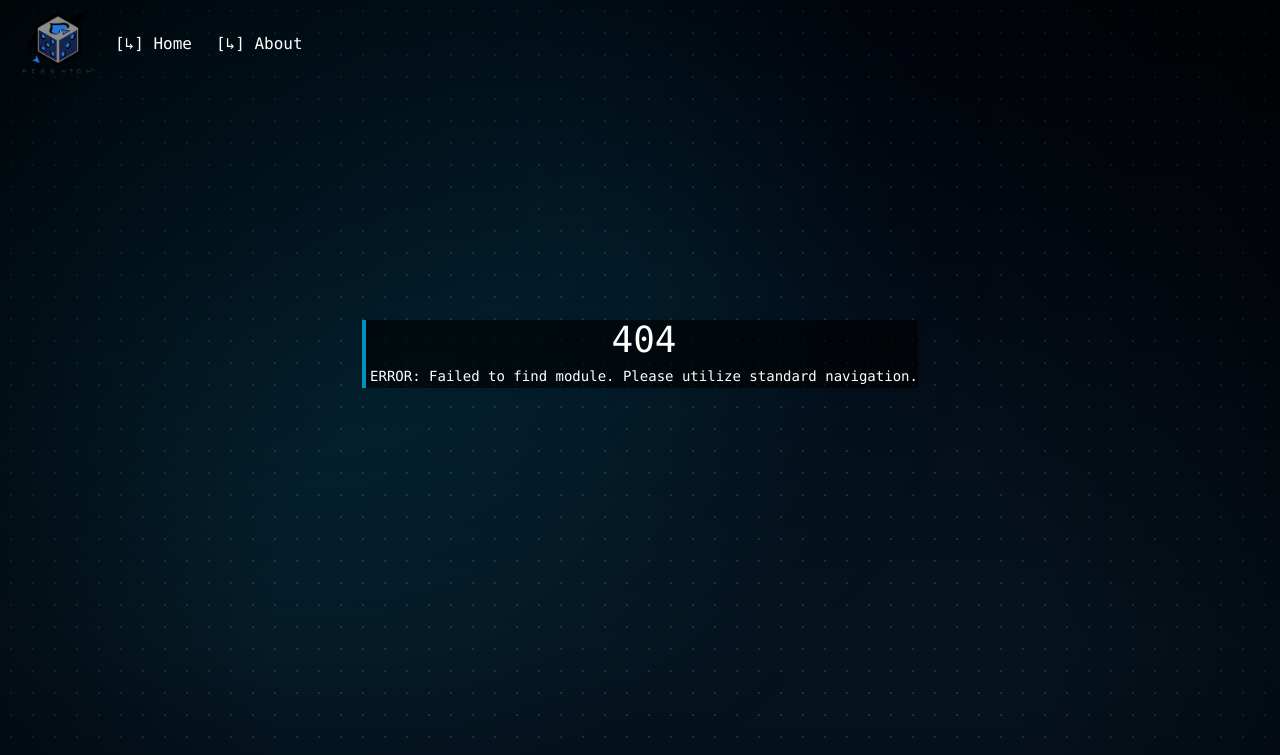
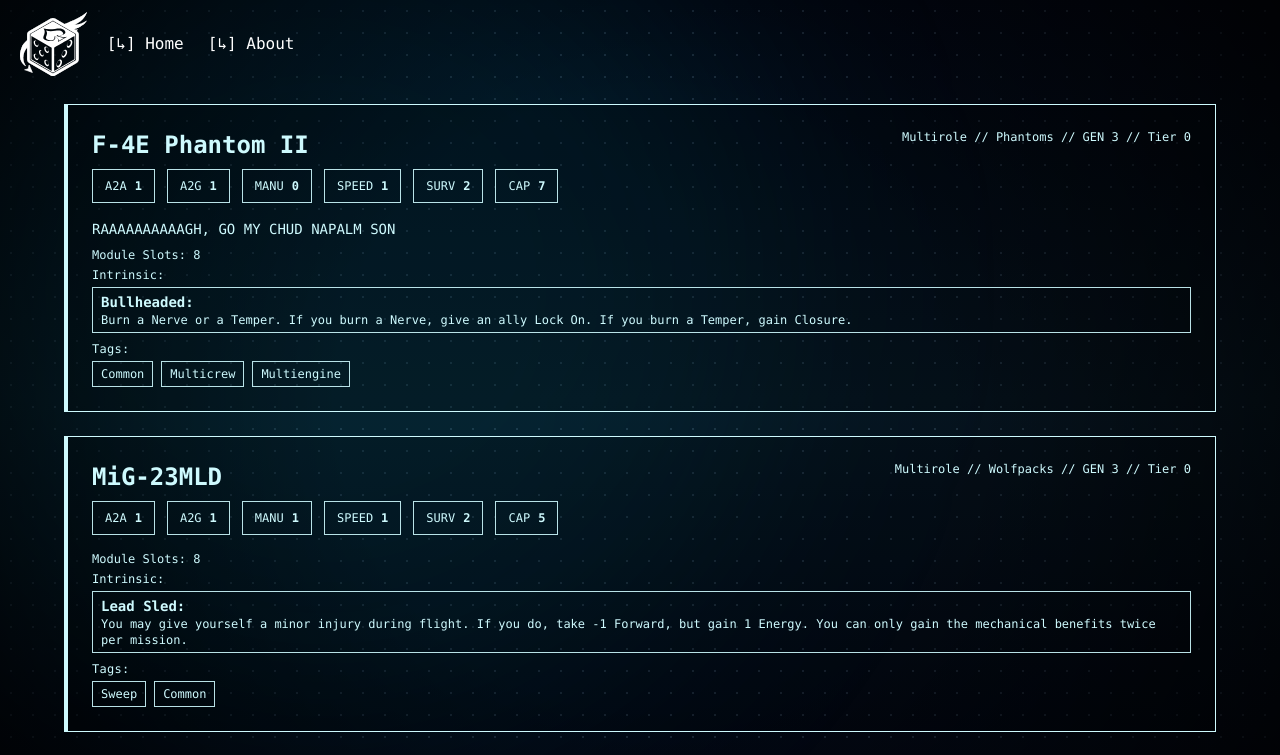
Before and after one commit to RudrNaik/AcesHigh, a React (Vite) app in the folder frontend/: page /equipment/airframes in a window 1280 px wide. Shown: the top 755 px of the page. Built offline with nearby package versions, Linux system fonts and the light colour scheme.

Commit message:
Added airframe cards and the airframes view.

```diff
--- a/frontend/src/Equipment.tsx
+++ b/frontend/src/Equipment.tsx
@@ -1,13 +1,28 @@
-function MissingPage() {
+import Panel from "./components/menu/TerminalPanel";
+
+function EquipmentMenu() {
   return (
-    <div
-      className="w-full min-h-screen"
-    >
-      <div className="py-30"></div>
-
-      <div className="py-20"></div>
+    <div className="w-full h-fill min-h-screen text-cyan-100">
+      <div className="relative z-10 grid grid-cols-1 md:grid-cols-2 gap-6 p-6">
+        <div className="flex flex-col space-y-3">
+          <Panel
+            title="Airframes"
+            subtitle="Aircraft Repository"
+            link="/equipment/airframes"
+            icon=""
+          />
+          <Panel
+            title="Munitions"
+            subtitle="Ordnance repository"
+            link="*"
+            icon=""
+          />
+          <Panel title="Tags" subtitle="Descriptors" link="*" icon="" />
+          <div className="py-20"></div>
+        </div>
+      </div>
     </div>
   );
 }
 
-export default MissingPage;
+export default EquipmentMenu;
--- a/frontend/src/Menu.tsx
+++ b/frontend/src/Menu.tsx
@@ -78,7 +78,7 @@
                 subtitle="Equipment Database"
                 icon="✱"
                 onHover={handleHover}
-                link="/Equipment"
+                link="/equipment"
               />
             </motion.div>
 
--- a/frontend/src/MenuRouter.tsx
+++ b/frontend/src/MenuRouter.tsx
@@ -2,6 +2,7 @@
 import Menu from './Menu';
 import MissingPage from "./Missing";
 import Equipment from "./Equipment"
+import Airframes from "./components/equipmentViews/airframes/Airframes"
 import Background from "./components/common/Background";
 import Footer from "./components/common/Footer";
 import Navbar from "./components/common/Navbar";
@@ -16,7 +17,8 @@
         <Routes>
           <Route path="/" element={<Menu />} />
           <Route path="*" element={<MissingPage/>}/>
-          <Route path="/Equipment" element={<Equipment/>}/>
+          <Route path="/equipment" element={<Equipment/>}/>
+          <Route path="/equipment/airframes" element={<Airframes/>}/>
         </Routes>
         <Footer/>
       </div>
--- a/frontend/src/components/common/Background.tsx
+++ b/frontend/src/components/common/Background.tsx
@@ -1,6 +1,6 @@
 function Background() {
   return (
-    <div className="absolute inset-0 -z-10 bg-[#020611]">
+    <div className="fixed inset-0 -z-10 overflow-hidden bg-[#020611]">
       {/* Base */}
       <div
         className="
@@ -19,10 +19,11 @@
           opacity-[0.4]
           bg-[radial-gradient(rgba(180,220,255,0.35)_1px,transparent_1px)]
           bg-size-[22px_22px]
+          animate-[gridMove_20s_linear_infinite]
         "
       />
 
-     {/* Glow */}
+      {/* Glow */}
       <div
         className="
           absolute
@@ -36,7 +37,6 @@
         "
       />
 
-
       {/* Vignette */}
       <div
         className="
@@ -44,7 +44,6 @@
           bg-[radial-gradient(circle,transparent_40%,rgba(0,0,0,0.75)_100%)]
         "
       />
-
     </div>
   );
 }
--- a/frontend/src/components/common/Footer.tsx
+++ b/frontend/src/components/common/Footer.tsx
@@ -1,5 +1,5 @@
 import { Link } from "react-router-dom";
-import icon from "../../assets/AH_Logo.png"
+import icon from "../../assets/aces_high_logo_wordmark.svg"
 
 
 const Footer = () => {
--- a/frontend/src/components/common/Navbar.tsx
+++ b/frontend/src/components/common/Navbar.tsx
@@ -1,7 +1,7 @@
 // src/components/Navbar.jsx
 import { useEffect, useState, useRef } from "react";
 import { Link } from "react-router-dom";
-import icon from "../../assets/AH_Logo.png"
+import icon from "../../assets/aces_high_logo.svg"
 
 
 const Navbar = ({}) => {
@@ -41,7 +41,7 @@
       <div
         className="flex items-center relative w-full font-mono"
       >
-        <img src={icon} alt="Logo" className="h-20 pl-5 pb-2" />
+        <img src={icon} alt="Logo" className="h-20 pl-5 py-2" />
 
         {/* Normal Navigation Links for desktop, hides when less than md in size. */}
         <ul className="hidden md:flex space-x-6 pl-5 py-8 font-mono">
--- /dev/null
+++ b/frontend/src/components/equipmentViews/airframes/AircraftCard.tsx
@@ -0,0 +1,143 @@
+import type { ReactNode } from "react";
+import intrinsics from "../../../data/IntrinsicList.json";
+import tagsData from "../../../data/AircraftTags.json";
+import families from "../../../data/AircraftFamilies.json";
+
+interface AircraftCardProps {
+  id: string;
+  name: string;
+  type: string;
+  family: string;
+  gen: string | number;
+  tier: string | number;
+  stats?: Record<string, ReactNode>;
+  tags?: string | string[];
+  moduleSlots?: string | number;
+  desc?: string;
+  intrinsic?: string;
+}
+
+function AircraftCard(aircraft: AircraftCardProps) {
+  const stats = Object.entries(aircraft?.stats ?? {}) as [string, ReactNode][];
+
+  const tags = Array.isArray(aircraft.tags)
+    ? aircraft.tags
+    : aircraft.tags
+      ? [aircraft.tags]
+      : [];
+
+  const familyData = families.find((family) => family.id === aircraft.family);
+
+  const intrinsicData = intrinsics.find(
+    (intrinsic) => intrinsic.id === aircraft.intrinsic,
+  );
+
+  const tagData = tags.map((tagId) => tagsData.find((tag) => tag.id === tagId));
+
+  return (
+    <section
+      id={aircraft.id}
+      className="
+        bg-black/20
+        border
+        border-cyan-100
+        p-6
+        border-l-4
+        transition-all
+        duration-100
+        font-mono
+      "
+    >
+      {/* Title and Misc Info */}
+      <div className="flex justify-between items-start mb-2">
+        <div>
+          <h2 className="text-2xl font-bold text-cyan-100">{aircraft.name}</h2>
+        </div>
+
+        <div
+          className="
+            text-xs text-cyan-100
+          "
+        >
+          {aircraft.type} // {familyData?.name ?? aircraft.family} // GEN{" "}
+          {aircraft.gen} // Tier {aircraft.tier}
+        </div>
+      </div>
+
+      {/* Stats */}
+      <div className="flex flex-wrap gap-3 mb-4">
+        {stats.map(([stat, value]) => (
+          <div
+            key={stat}
+            className="
+              text-xs
+              border border-cyan-100/90
+              px-3 py-2
+            "
+          >
+            <span className="text-cyan-100">{stat}</span>
+            <span className="ml-2 text-cyan-100 font-semibold">{value}</span>
+          </div>
+        ))}
+      </div>
+
+      {/* Description */}
+      {aircraft.desc && aircraft.desc !== "n/a" && (
+        <p className="text-sm text-cyan-100 whitespace-pre-line mb-2">
+          {aircraft.desc}
+        </p>
+      )}
+
+      {/* Module Slots */}
+      <div className="text-xs text-cyan-100">
+        <div>
+          <span className="">Module Slots:</span> {aircraft.moduleSlots}
+        </div>
+      </div>
+
+      {/* Intrinsic */}
+      <div className="text-xs text-cyan-100 space-y-1 mt-1">
+        <div>Intrinsic:</div>
+        <div
+          className="text-xs
+                  px-2 py-1
+                  border border-cyan-100/90
+                  text-cyan-100
+                  transition
+                  cursor-pointer"
+        >
+          <span className="font-bold text-sm">
+            {intrinsicData?.name ?? aircraft.intrinsic}:
+          </span>{" "}
+          <br></br> {intrinsicData?.desc ?? aircraft.intrinsic}
+        </div>
+      </div>
+
+      {/* Tags */}
+      {tags.length > 0 && (
+        <div className="mt-2">
+          <div className="text-xs tracking-wide text-cyan-100 mb-1">Tags:</div>
+          <div className="flex flex-wrap gap-2">
+            {tagData.map((tagData, index) => (
+              <div
+                key={index}
+                className="
+                  text-xs
+                  px-2 py-1
+                  border border-cyan-100/90
+                 text-cyan-100
+                  transition
+                  cursor-pointer
+                "
+              >
+                {tagData?.name ?? "UNKNOWN TAG"}
+              </div>
+            ))}
+          </div>
+        </div>
+      )}
+    </section>
+  );
+}
+
+export default AircraftCard;
--- /dev/null
+++ b/frontend/src/components/equipmentViews/airframes/Airframes.tsx
@@ -0,0 +1,43 @@
+import aircraftList from "../../../data/AircraftList.json";
+import AircraftCard from "./AircraftCard";
+
+function Airframes() {
+  const filteredAircraft = aircraftList.filter((aircraft) => {
+    if (aircraft.id === "acExample") return false;
+    if (aircraft.id === "acNone") return false;
+
+    if (
+      !aircraft.stats ||aircraft.stats.A2A === "n/a"
+    ) {
+      return false;
+    }
+
+    return true;
+  });
+
+  return (
+    <div className="w-full min-h-screen text-cyan-100 p-6">
+
+      <div className="grid grid-cols-1 gap-6 px-10">
+        {filteredAircraft.map((aircraft) => (
+          <AircraftCard
+            key={aircraft.id}
+            id={aircraft.id}
+            name={aircraft.name}
+            type={aircraft.type}
+            family={aircraft.family}
+            gen={aircraft.gen}
+            tier={aircraft.tier}
+            stats={aircraft.stats}
+            tags={aircraft.tags}
+            moduleSlots={aircraft.moduleSlots}
+            desc={aircraft.desc}
+            intrinsic={aircraft.intrinsic}
+          />
+        ))}
+      </div>
+    </div>
+  );
+}
+
+export default Airframes;
--- a/frontend/src/data/AircraftList.json
+++ b/frontend/src/data/AircraftList.json
@@ -82,7 +82,7 @@
     "moduleSlots": 8,
     "mSMod": "n/a",
     "baseOrdID": "ordNapalm",
-    "desc": "n/a",
+    "desc": "RAAAAAAAAAAGH, GO MY CHUD NAPALM SON",
     "tags": [
       "acCOMM",
       "acMCREW",
```
